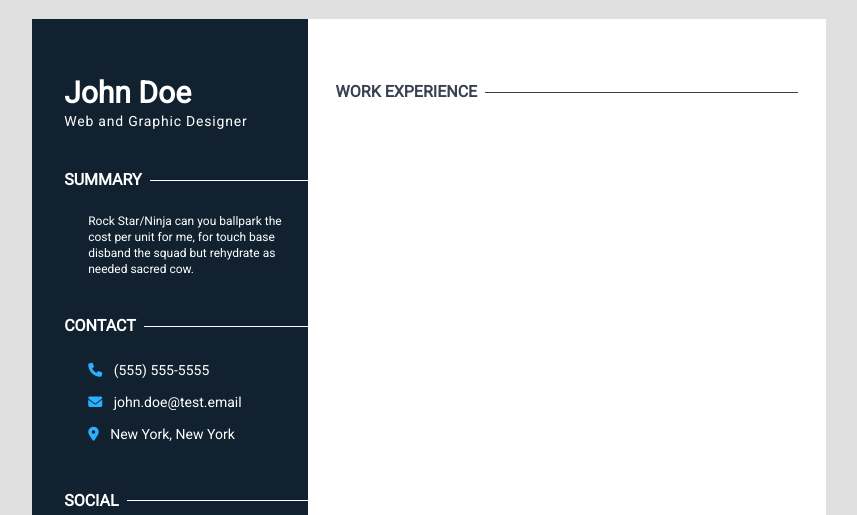
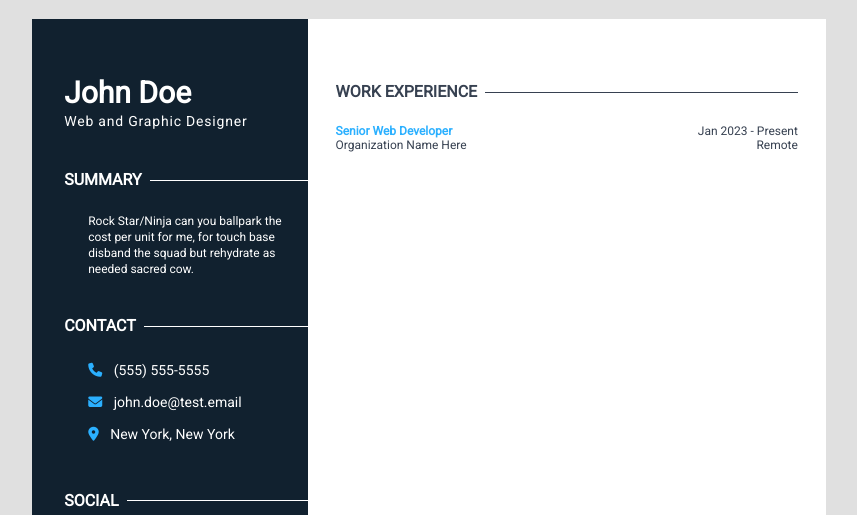
Before and after one commit to josh-mchugh/reactive-resume-style-guide, a website built with Vite: page index.html in a window 1280 px wide. Shown: the top 515 px of the page, without its empty margins (211-1068 px from the left). Built offline with nearby package versions, Linux system fonts and the light colour scheme.

Commit message:
Added Experience Position and Organization Sections

```diff
--- a/index.html
+++ b/index.html
@@ -194,7 +194,7 @@
                                               <!-- Header -->
                                               <div class="section">
                                                   <div class="section__content">
-                                                      <div class="header">
+                                                      <div class="header header--experience">
                                                           <div class="header__title">WORK EXPERIENCE</div>
                                                           <div class="header__divider">
                                                               <div class="header-divider__container">
@@ -206,8 +206,35 @@
                                               </div>
                                               <!-- Experience 1 -->
                                               <div class="section">
-                                                  <div class="section__content">
-
+                                                  <div class="section__content section__content--column">
+                                                      <!-- Title & Experience -->
+                                                      <div class="section">
+                                                          <div class="section__content">
+                                                              <div class="experience-position">
+                                                                  <div class="experience-position__title">
+                                                                      Senior Web Developer
+                                                                  </div>
+                                                                  <div>
+                                                                      Jan 2023 - Present
+                                                                  </div>
+                                                              </div>
+                                                          </div>
+                                                      </div>
+                                                      <!-- Organization & Location -->
+                                                      <div class="section">
+                                                          <div class="section__content">
+                                                              <div class="experience-organization">
+                                                                  <div>
+                                                                      Organization Name Here
+                                                                  </div>
+                                                                  <div>
+                                                                      Remote
+                                                                  </div>
+                                                              </div>
+                                                          </div>
+                                                      </div>
+                                                      <!-- Descriptions -->
+                                                      <!-- Skills -->
                                                   </div>
                                               </div>
                                           </div>
--- a/styles/index.scss
+++ b/styles/index.scss
@@ -134,6 +134,11 @@ menu {
     margin-top: 3rem;
     margin-bottom: 0.5rem;
 }
+
+.header--experience {
+    margin-bottom: 0.25rem;
+}
+
 .header__title {
     flex: 1 1 auto;
     font-weight: 700;
@@ -208,3 +213,23 @@ menu {
     text-decoration: none;
     color: var(--white);
 }
+
+.experience-position {
+    display: flex;
+    justify-content: space-between;
+    width: 100%;
+    margin-top: 1.25rem;
+    font-size: 0.75rem;
+}
+
+.experience-position__title {
+    font-weight: 700;
+    color: var(--accent);
+}
+
+.experience-organization {
+    display: flex;
+    justify-content: space-between;
+    width: 100%;
+    font-size: 0.75rem;
+}
```
